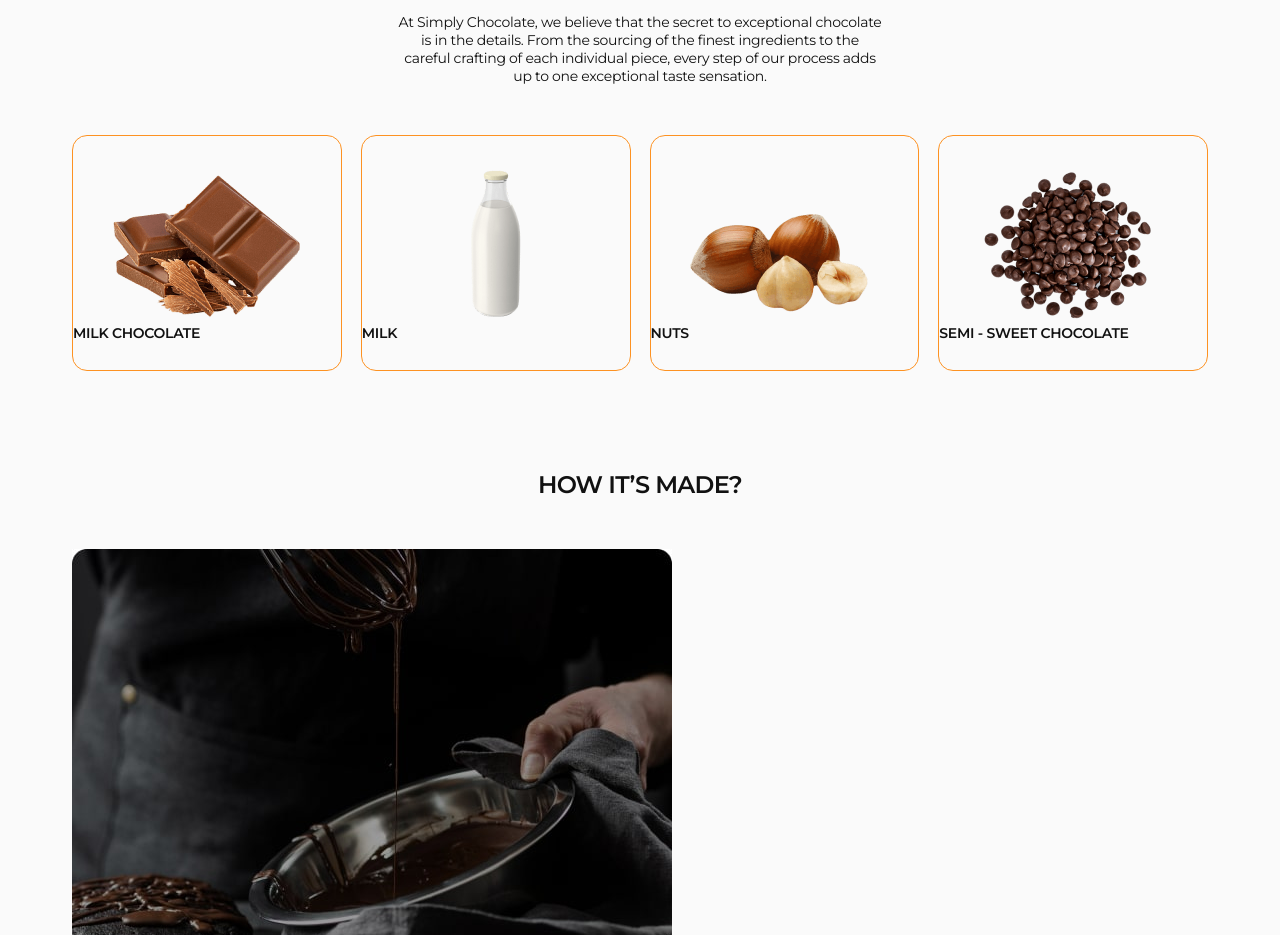
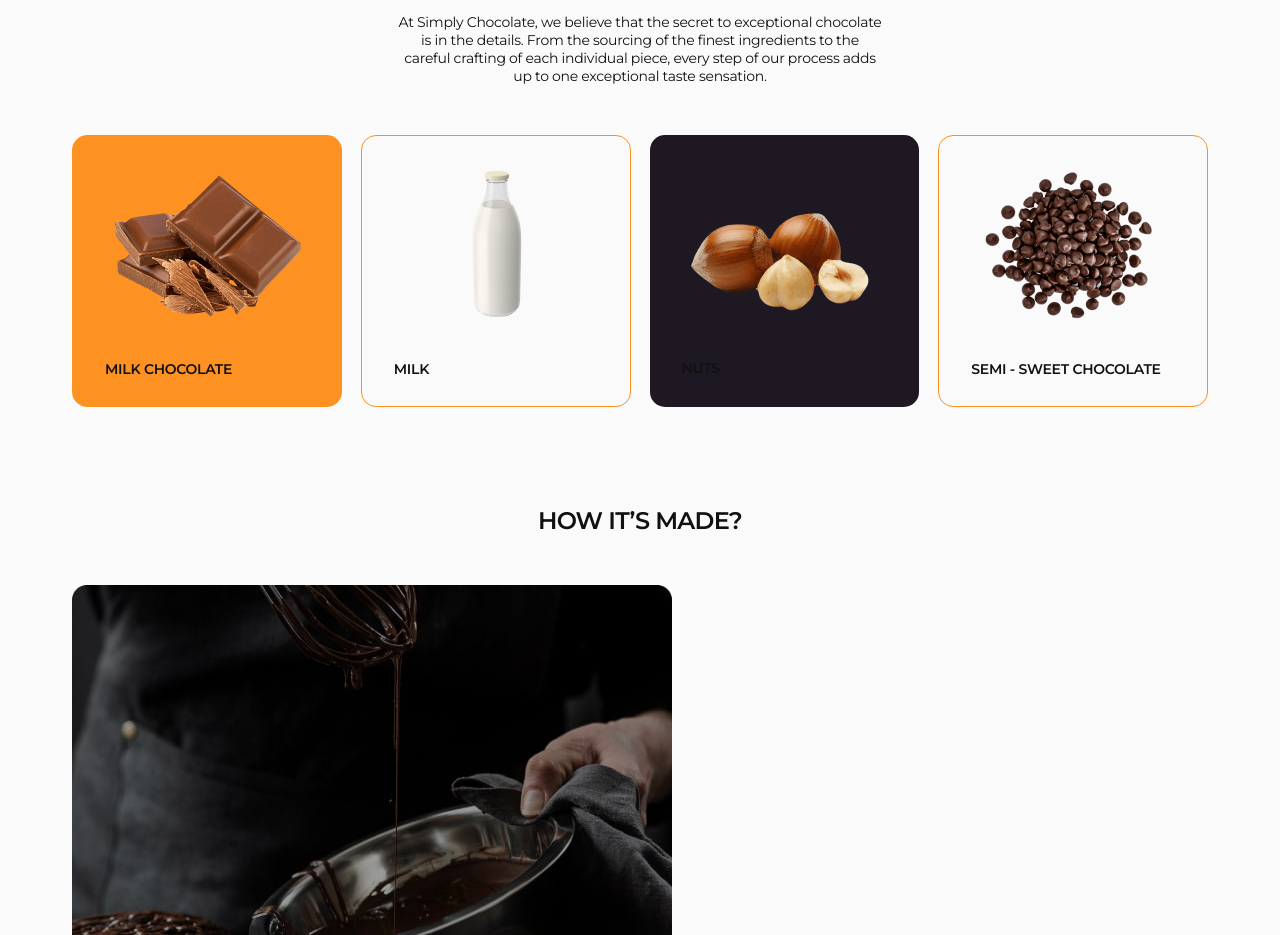
Before and after one commit to oxonomy14/fs-113-goit-markup-cw-03, a plain HTML site: page index.html in a window 1280 px wide. Shown: the part 1180-2115 px from the top of the page. Drawn offline with nearby package versions, Linux system fonts and the light colour scheme.

Commit message:
finished third part

```diff
--- a/css/style.css
+++ b/css/style.css
@@ -242,13 +242,24 @@ button {
 .taste-item {
   border: 1px solid #fd9222;
   border-radius: 15px;
-  /*padding: 28px 32px;*/
-  padding: 28px 0;
+  padding: 28px 32px;
+
   width: calc((100% - 3 * 19px) / 4);
 }
+
+.taste-item:first-child {
+  background-color: #fd9222;
+}
+
+.taste-item:nth-child(3) {
+  background-color: #1e1823;
+  border: none;
+}
+
 .taste-item-img {
   display: block;
   margin: 0 auto;
+  margin-bottom: 36px;
 }
 .taste-subtitle {
   font-weight: 600;
```
